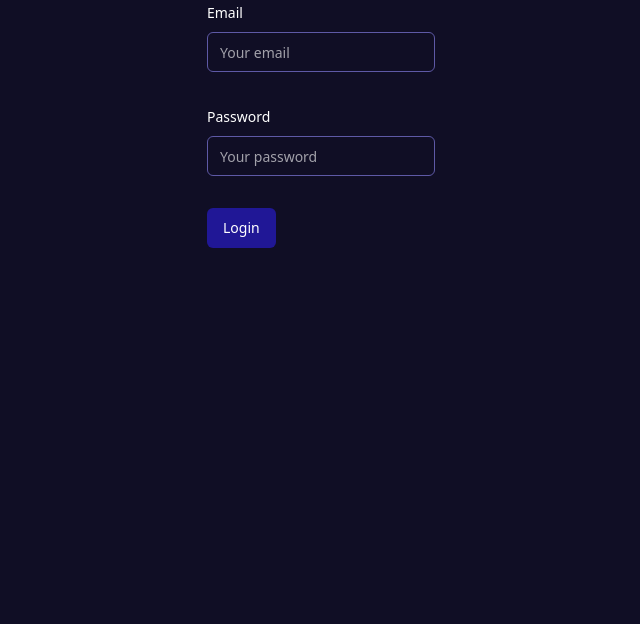
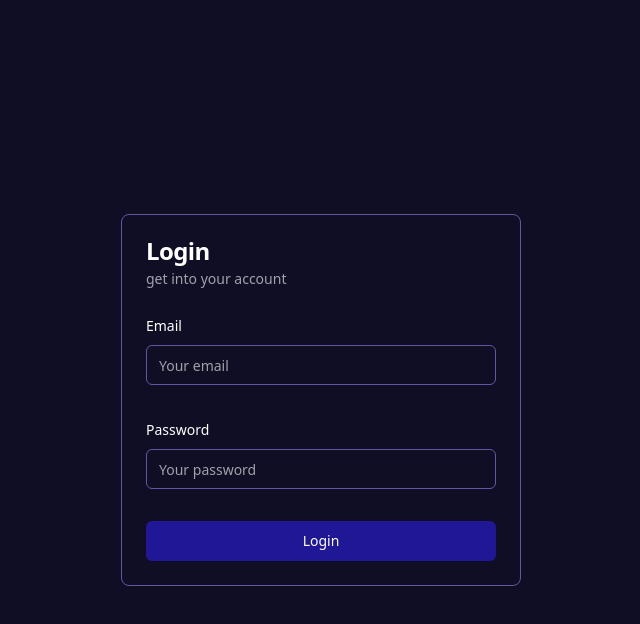
Before and after one commit to IntercertTI/intercertcms, a Next.js app: page /login in a window 1280 px wide. Shown: the top 624 px of the page, without its empty margins (319-959 px from the left). Built offline with nearby package versions, Linux system fonts and the light colour scheme.

Commit message:
feat: add card to login page

```diff
--- a/app/login/page.tsx
+++ b/app/login/page.tsx
@@ -13,10 +13,22 @@ import {
     FormLabel,
     FormMessage,
 } from "@/components/ui/form"
+
+import {
+    Card,
+    CardContent,
+    CardDescription,
+    CardHeader,
+    CardTitle,
+} from "@/components/ui/card"
+
 import { Input } from "@/components/ui/input"
 import {login} from "@/utils/actions/auth/login";
 import { Loader2 } from "lucide-react"
 import { useState } from "react"
+
+import { toast } from "sonner";
+import {redirect} from "next/navigation";
 
 const formSchema = z.object({
     email: z.string().email(),
@@ -40,20 +52,30 @@ export default function LoginPage() {
 
         setButtonSubmit(true);
 
-        const formData = new FormData();
-        formData.append("email", values.email);
-        formData.append("password", values.password);
+        const response = await login(values);
 
-        await new Promise((resolve) => setTimeout(resolve, 3000));
-
-        await login(formData);
+        if (response != "success") {
+            toast.error("Login Failed", {
+                    description: response,
+                });
+        }
+        else {
+            toast.success("Login successful");
+            redirect("/account");
+        }
 
         setButtonSubmit(false);
         return;
     }
 
     return (
-        <div className={`flex justify-center items-center`}>
+        <div className="flex justify-center items-center h-screen">
+            <Card className="w-[400px] ">
+                <CardHeader>
+                    <CardTitle> Login </CardTitle>
+                    <CardDescription> get into your account </CardDescription>
+                </CardHeader>
+                <CardContent>
                     <Form {...form}>
                         <form onSubmit={form.handleSubmit(onSubmit)} className="space-y-8">
                             <FormField
@@ -77,17 +99,19 @@ export default function LoginPage() {
                                     <FormItem>
                                         <FormLabel>Password</FormLabel>
                                         <FormControl>
-                                    <Input placeholder="Your password" {...field} />
+                                            <Input type="password" placeholder="Your password" {...field} />
                                         </FormControl>
                                         <FormMessage />
                                     </FormItem>
                                 )}/>
-                    <Button type="submit" disabled={buttonSubmit}>
+                            <Button type="submit" disabled={buttonSubmit} className={`w-full`}>
                                 {buttonSubmit && <Loader2 className="animate-spin" />}
                                 Login
                             </Button>
                         </form>
                     </Form>
+                </CardContent>
+            </Card>
         </div>
     );
 }
```
Lines whose indentation alone changed are shown as unchanged.
